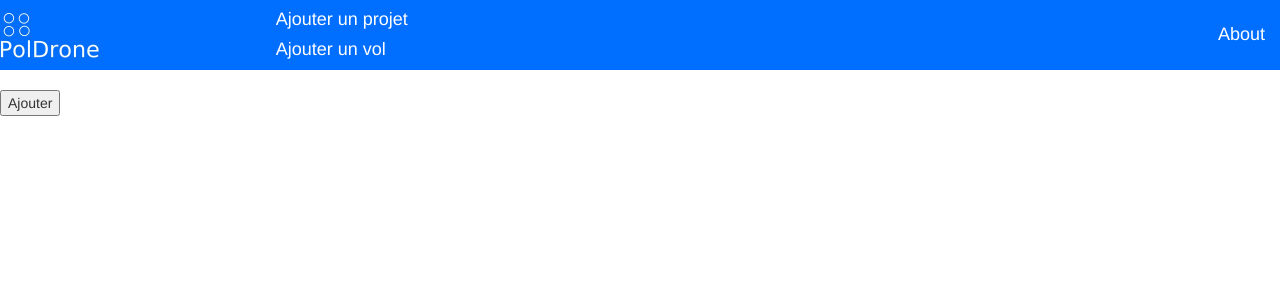
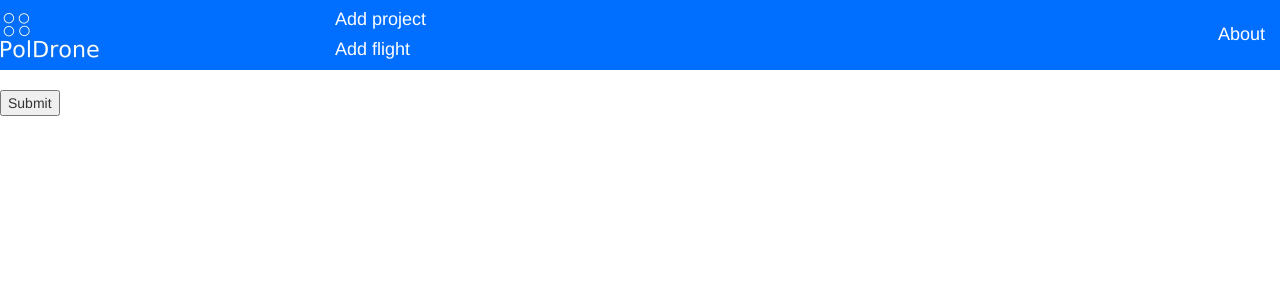
Before and after one commit to Victor804/PolDrone, a Django app: page /add_flight/ in a window 1280 px wide. Shown: the top 300 px of the page. Run offline with Django 3.2, Linux system fonts and the light colour scheme; parts of the project's set-up code (start-up, migrations or seed data) failed here and were passed over; some libraries are stand-ins or nearby versions.

Commit message:
translate in english

```diff
--- a/gps/templates/add_flight.html
+++ b/gps/templates/add_flight.html
@@ -6,7 +6,7 @@
         {% csrf_token %}
         {{ form.as_ul }}
         <br>
-        <input type="submit" value="Ajouter" />
+        <input type="submit" value="Submit" />
 
     </form>
 
--- a/gps/templates/add_project.html
+++ b/gps/templates/add_project.html
@@ -6,7 +6,7 @@
         {% csrf_token %}
         {{ form.as_ul }}
         <br>
-        <input type="submit" value="Ajouter" />
+        <input type="submit" value="Submit" />
 
     </form>
 
--- a/gps/templates/base.html
+++ b/gps/templates/base.html
@@ -14,8 +14,8 @@
         <table style="width: 100%">
             <tr>
             <td><a href="{% url 'home' %}"><img src="{% static "images/logo.jpg" %}" alt="logo" width="100" height="50"/></a></td>
-            <td><h4><a style="color: rgb(255,255,255)" href="{% url 'add_project' %}">Ajouter un projet</a></h4>
-            <h4><a style="color: rgb(255,255,255)" href="{% url 'add_flight' %}">Ajouter un vol</a></h4></td>
+            <td><h4><a style="color: rgb(255,255,255)" href="{% url 'add_project' %}">Add project</a></h4>
+            <h4><a style="color: rgb(255,255,255)" href="{% url 'add_flight' %}">Add flight</a></h4></td>
             <td style="width: 50%"><h4 class="about"><a style="color: rgb(255,255,255)" href="{% url 'about' %}">About</a></h4></td>
             </tr>
         </table>
--- a/gps/templates/point.html
+++ b/gps/templates/point.html
@@ -1,6 +1,6 @@
 {% extends 'base.html' %}
 {% block content %}
-    <h1>Vol:{{data.flight.name}}</h1>
+    <h1>Flight:{{data.flight.name}}</h1>
     <h2>Point:{{ data.id}}</h2>
     <h3>Time:{{data.time}}</h3>
     <p>lat:{{ data.lat }} lng:{{ data.lon }} </p>
--- a/gps/templates/waypoint.html
+++ b/gps/templates/waypoint.html
@@ -30,7 +30,7 @@
         for(var i=0; i<points.length; i++){
             var point = points[i];
 
-            var content = '<p>Plus d informations:<a href="http://127.0.0.1:8000/point/'+point.id+'">Point '+i+'</a></p>'
+            var content = '<p>More information:<a href="http://127.0.0.1:8000/point/'+point.id+'">Point '+i+'</a></p>'
             var infowindow = new google.maps.InfoWindow({
               content: content
             });
--- a/poldrone/settings.py
+++ b/poldrone/settings.py
@@ -105,7 +105,7 @@
 # Internationalization
 # https://docs.djangoproject.com/en/1.10/topics/i18n/
 
-LANGUAGE_CODE = 'fr-fr'
+LANGUAGE_CODE = 'en-uk'
 
 TIME_ZONE = 'Europe/Paris'
 
```
Also changed, not shown: db.sqlite3, 7 other files.
